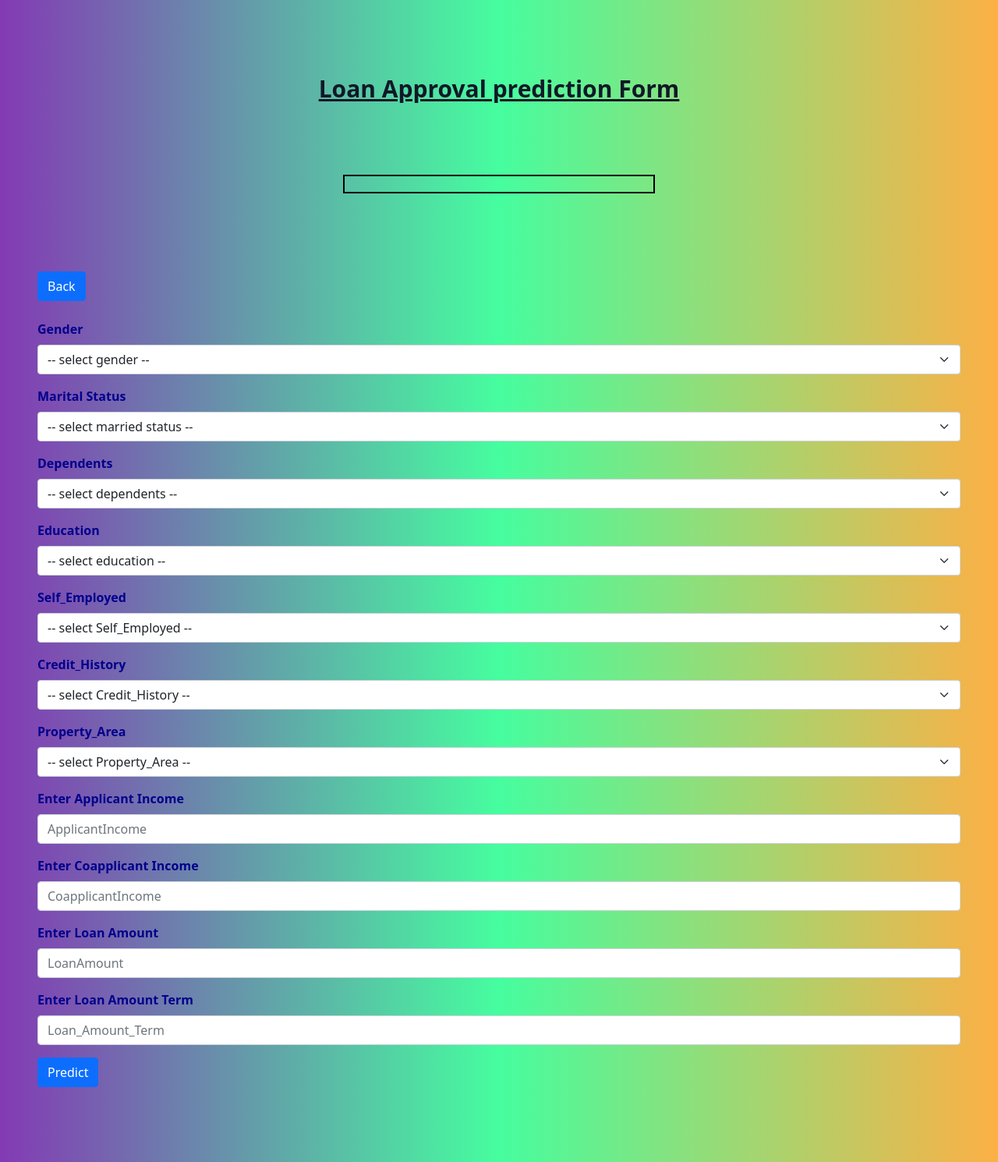
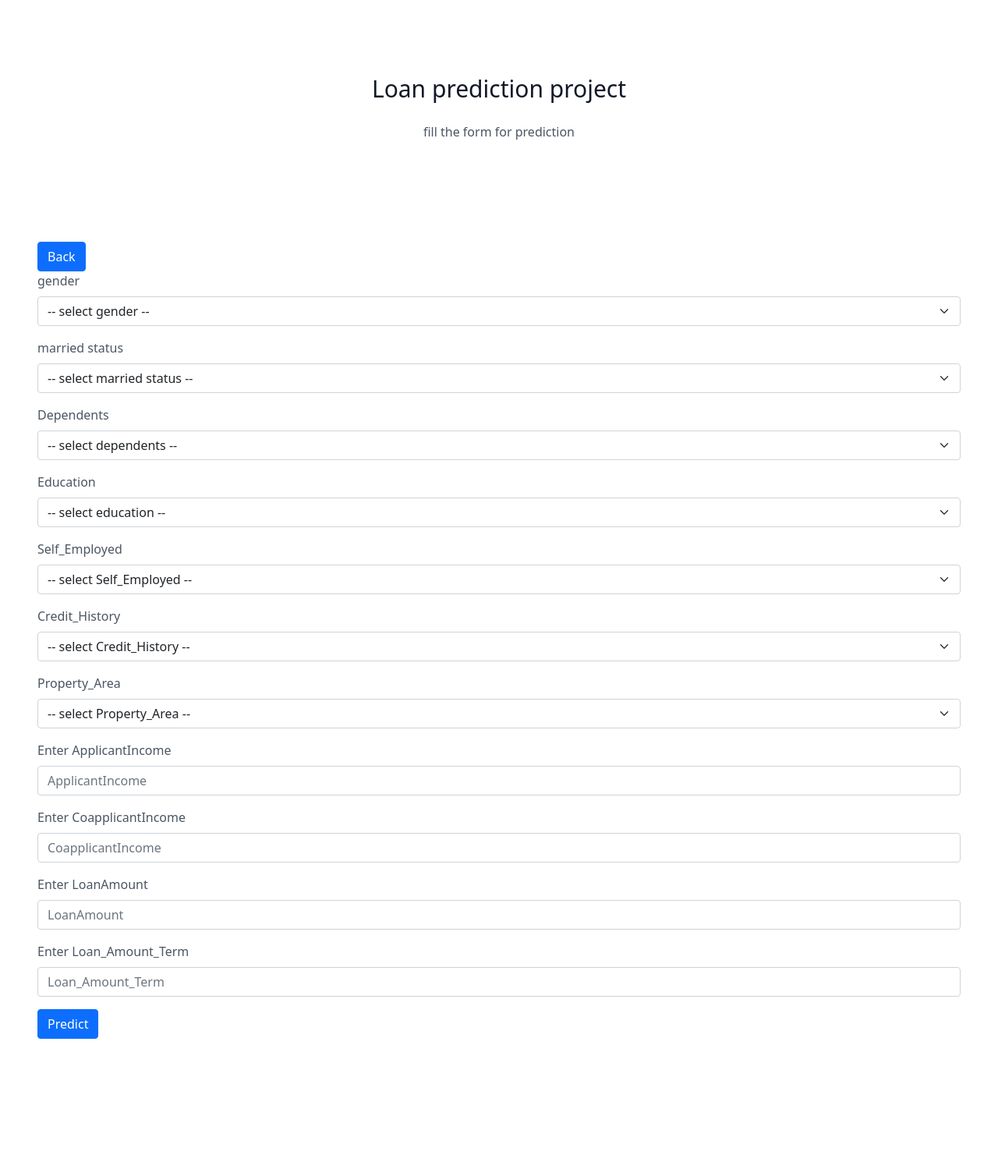
Before and after one commit to neerajcodes888/Loan-Approval-Prediction, a Flask app: page /predict in a window 1280 px wide. Shown: the whole page at 78% size. After the commit the page ends 1332 px from the top, so only its background shows below. Run offline with Flask 3, Linux system fonts and the light colour scheme; parts of the project's set-up code (start-up, migrations or seed data) failed here and were passed over.

Commit message:
Update prediction.html

```diff
--- a/templates/prediction.html
+++ b/templates/prediction.html
@@ -1,59 +1,32 @@
-<!DOCTYPE html>
+<!doctype html>
 <html lang="en">
+  <head>
+    <!-- Required meta tags -->
+    <meta charset="utf-8">
+    <meta name="viewport" content="width=device-width, initial-scale=1">
 
-<head>
-    <meta charset="UTF-8">
-    <meta name="viewport" content="width=device-width, initial-scale=1.0">
-    <link href="https://cdn.jsdelivr.net/npm/bootstrap@5.0.0-beta3/dist/css/bootstrap.min.css" rel="stylesheet"
-        integrity="sha384-eOJMYsd53ii+scO/bJGFsiCZc+5NDVN2yr8+0RDqr0Ql0h+rP48ckxlpbzKgwra6" crossorigin="anonymous">
+    <!-- Bootstrap CSS -->
+    <link href="https://cdn.jsdelivr.net/npm/bootstrap@5.0.0-beta3/dist/css/bootstrap.min.css" rel="stylesheet" integrity="sha384-eOJMYsd53ii+scO/bJGFsiCZc+5NDVN2yr8+0RDqr0Ql0h+rP48ckxlpbzKgwra6" crossorigin="anonymous">
     <link href="https://unpkg.com/tailwindcss@^2/dist/tailwind.min.css" rel="stylesheet">
 
-    <title>Predict</title>
-
-    <link rel="icon" href="https://www.svgrepo.com/show/53712/loan.svg" type="image/x-icon">
-    <style>
-        body {
-            background: rgb(131, 58, 180);
-            background: -moz-linear-gradient(90deg, rgba(131, 58, 180, 1) 0%, rgba(29, 253, 138, 0.8211659663865546) 50%, rgba(252, 176, 69, 1) 100%);
-            background: -webkit-linear-gradient(90deg, rgba(131, 58, 180, 1) 0%, rgba(29, 253, 138, 0.8211659663865546) 50%, rgba(252, 176, 69, 1) 100%);
-            background: linear-gradient(90deg, rgba(131, 58, 180, 1) 0%, rgba(29, 253, 138, 0.8211659663865546) 50%, rgba(252, 176, 69, 1) 100%);
-            filter: progid:DXImageTransform.Microsoft.gradient(startColorstr="#833ab4", endColorstr="#fcb045", GradientType=1);
-        }
-        .prediction-box {
-            border: 2px solid #000;
-            padding: 10px;
-            width: 400px; /* Adjust the width as needed */
-            margin: 20px auto; /* Centers the box horizontally */
-            animation: fadeIn 1s ease-in-out; /* Add animation */
-        }
-
-        @keyframes fadeIn {
-            0% { opacity: 0; } /* Start with opacity 0 */
-            100% { opacity: 1; } /* End with opacity 1 */
-        }
-    </style>
+    <title>prediction</title>
   </head>
-
   <body>
   <section class="text-gray-600 body-font">
   <div class="container px-5 py-24 mx-auto">
     <div class="flex flex-col text-center w-full mb-20">
 
-                <h1 class="sm:text-3xl text-2xl font-medium title-font mb-4 text-gray-900"><b><u>Loan Approval prediction Form</u></b></h1>
-                <br><br>
-                <div class="prediction-box">
-                    <h2><b>{{prediction_text}}</b></h2>
-                </div>
+      <h1 class="sm:text-3xl text-2xl font-medium title-font mb-4 text-gray-900">Loan prediction project</h1>
+      <p class="lg:w-2/3 mx-auto leading-relaxed text-base">fill the form for prediction</p>
+      <br><br><h2><b>{{prediction_text}}</b></h2>
     </div>
     <div>
 
     </div>
-
     <a class="btn btn-primary" href="./" role="button">Back</a>
-            <br><br>
 <form action='/predict' method='POST'>
 <div class="mb-3">
-                    <label for="exampleFormControlInput1" class="form-label"> <b style="color: darkblue;">Gender</b></label>
+  <label for="exampleFormControlInput1" class="form-label"> gender</label>
   <select class="form-select" id="gender" name="gender" aria-label="Default select example">
   <option selected>-- select gender --</option>
   <option value="Male">Male</option>
@@ -61,7 +34,7 @@
 </select>
 </div>
 <div class="mb-3">
-                    <label for="exampleFormControlInput1" class="form-label"> <b style="color: darkblue;">Marital Status</b></label>
+  <label for="exampleFormControlInput1" class="form-label"> married status</label>
   <select class="form-select" id="married" name="married" aria-label="Default select example">
   <option selected>-- select married status --</option>
   <option value="Yes">Yes</option>
@@ -69,7 +42,7 @@
 </select>
 </div>
 <div class="mb-3">
-                    <label for="exampleFormControlInput1" class="form-label"><b style="color: darkblue;">Dependents</b></label>
+  <label for="exampleFormControlInput1" class="form-label">Dependents</label>
   <select class="form-select" id="dependents" name="dependents" aria-label="Default select example">
   <option selected>-- select dependents --</option>
   <option value="0">0</option>
@@ -78,9 +51,8 @@
   <option value="3+">3+</option>
 </select>
 </div>
-
 <div class="mb-3">
-                    <label for="exampleFormControlInput1" class="form-label"><b style="color: darkblue;">Education</b></label>
+  <label for="exampleFormControlInput1" class="form-label">Education</label>
   <select class="form-select" id="education" name="education" aria-label="Default select example">
   <option selected>-- select education --</option>
   <option value="Graduate">Graduate</option>
@@ -88,7 +60,7 @@
 </select>
 </div>
 <div class="mb-3">
-                    <label for="exampleFormControlInput1" class="form-label"><b style="color: darkblue;">Self_Employed</b></label>
+  <label for="exampleFormControlInput1" class="form-label">Self_Employed</label>
   <select class="form-select" id="employed" name="employed" aria-label="Default select example">
   <option selected>-- select Self_Employed --</option>
   <option value="Yes">Yes</option>
@@ -96,7 +68,7 @@
 </select>
 </div>
 <div class="mb-3">
-                    <label for="exampleFormControlInput1" class="form-label"><b style="color: darkblue;">Credit_History</b></label>
+  <label for="exampleFormControlInput1" class="form-label">Credit_History</label>
   <select class="form-select" id="credit" name="credit" aria-label="Default select example">
   <option selected>-- select Credit_History --</option>
   <option value="1.000000">1.000000</option>
@@ -105,7 +77,7 @@
 </select>
 </div>
 <div class="mb-3">
-                    <label for="exampleFormControlInput1" class="form-label"><b style="color: darkblue;">Property_Area</b></label>
+  <label for="exampleFormControlInput1" class="form-label">Property_Area</label>
   <select class="form-select" id="area" name="area" aria-label="Default select example">
   <option selected>-- select Property_Area --</option>
   <option value="Semiurban">Semiurban</option>
@@ -114,31 +86,42 @@
 </select>
 </div>
 <div class="mb-3">
-                    <label for="exampleFormControlInput1" class="form-label"><b style="color: darkblue;">Enter Applicant Income</b></label>
-                    <input type="text" class="form-control" id="ApplicantIncome" name="ApplicantIncome"
-                        placeholder="ApplicantIncome">
+  <label for="exampleFormControlInput1" class="form-label">Enter ApplicantIncome</label>
+  <input type="text" class="form-control" id="ApplicantIncome" name="ApplicantIncome" placeholder="ApplicantIncome">
 </div>
 <div class="mb-3">
-                    <label for="exampleFormControlInput1" class="form-label"><b style="color: darkblue;">Enter Coapplicant Income</b></label>
-                    <input type="text" class="form-control" id="CoapplicantIncome" name="CoapplicantIncome"
-                        placeholder="CoapplicantIncome">
+  <label for="exampleFormControlInput1" class="form-label">Enter CoapplicantIncome</label>
+  <input type="text" class="form-control" id="CoapplicantIncome" name="CoapplicantIncome" placeholder="CoapplicantIncome">
 </div>
 <div class="mb-3">
-                    <label for="exampleFormControlInput1" class="form-label"><b style="color: darkblue;">Enter Loan Amount</b></label>
+  <label for="exampleFormControlInput1" class="form-label">Enter LoanAmount</label>
   <input type="text" class="form-control" id="LoanAmount" name="LoanAmount" placeholder="LoanAmount">
 </div>
 <div class="mb-3">
-                    <label for="exampleFormControlInput1" class="form-label"><b style="color: darkblue;">Enter Loan Amount Term</b></label>
-                    <input type="text" class="form-control" id="Loan_Amount_Term" name="Loan_Amount_Term"
-                        placeholder="Loan_Amount_Term">
+  <label for="exampleFormControlInput1" class="form-label">Enter Loan_Amount_Term</label>
+  <input type="text" class="form-control" id="Loan_Amount_Term" name="Loan_Amount_Term" placeholder="Loan_Amount_Term">
 </div>
+
+
+
 
     <button type="submit" class="btn btn-primary">Predict</button>
     </form>
+
+
   </div>
 </section>
-    <script src="https://cdn.jsdelivr.net/npm/bootstrap@5.0.0-beta3/dist/js/bootstrap.bundle.min.js"
-        integrity="sha384-JEW9xMcG8R+pH31jmWH6WWP0WintQrMb4s7ZOdauHnUtxwoG2vI5DkLtS3qm9Ekf"
-        crossorigin="anonymous"></script>
+
+
+    <!-- Optional JavaScript; choose one of the two! -->
+
+    <!-- Option 1: Bootstrap Bundle with Popper -->
+    <script src="https://cdn.jsdelivr.net/npm/bootstrap@5.0.0-beta3/dist/js/bootstrap.bundle.min.js" integrity="sha384-JEW9xMcG8R+pH31jmWH6WWP0WintQrMb4s7ZOdauHnUtxwoG2vI5DkLtS3qm9Ekf" crossorigin="anonymous"></script>
+
+    <!-- Option 2: Separate Popper and Bootstrap JS -->
+    <!--
+    <script src="https://cdn.jsdelivr.net/npm/@popperjs/core@2.9.1/dist/umd/popper.min.js" integrity="sha384-SR1sx49pcuLnqZUnnPwx6FCym0wLsk5JZuNx2bPPENzswTNFaQU1RDvt3wT4gWFG" crossorigin="anonymous"></script>
+    <script src="https://cdn.jsdelivr.net/npm/bootstrap@5.0.0-beta3/dist/js/bootstrap.min.js" integrity="sha384-j0CNLUeiqtyaRmlzUHCPZ+Gy5fQu0dQ6eZ/xAww941Ai1SxSY+0EQqNXNE6DZiVc" crossorigin="anonymous"></script>
+    -->
   </body>
 </html>
```
Lines whose indentation alone changed are shown as unchanged.
